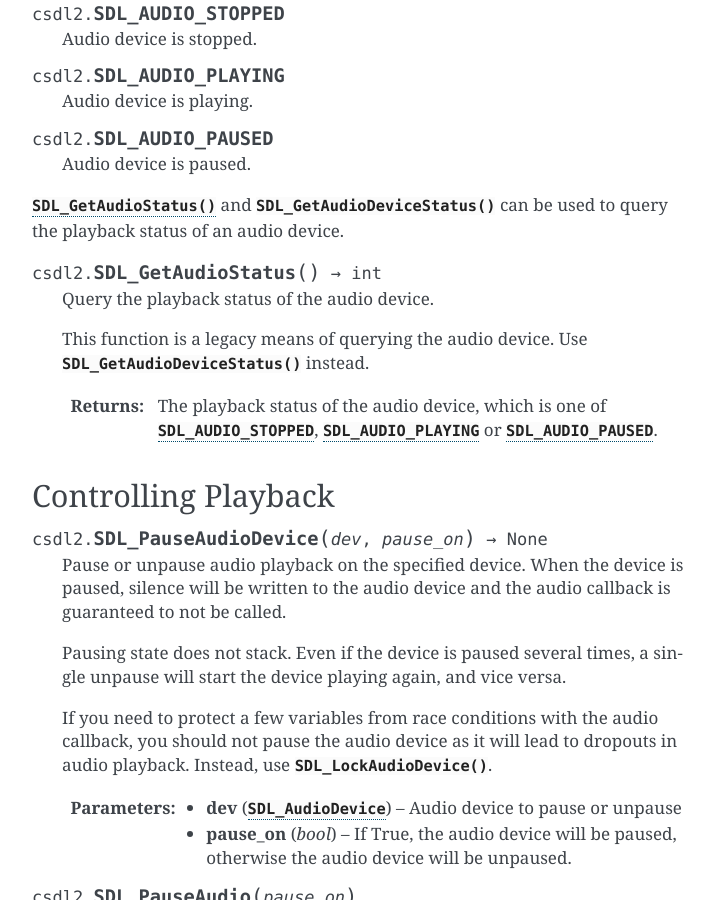
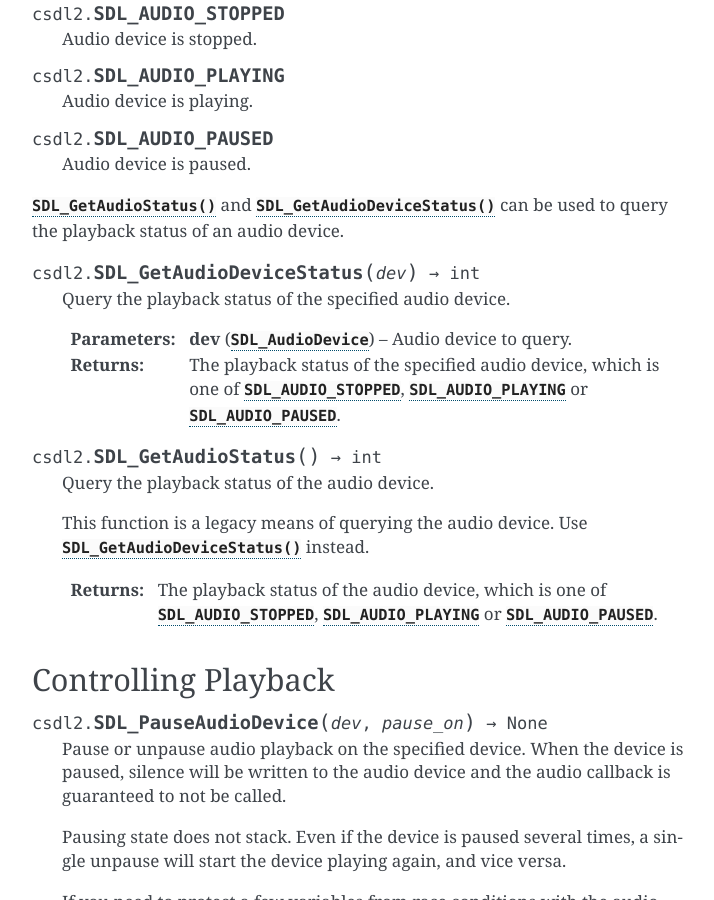
Before and after one commit to pyokagan/pycsdl2, a Sphinx documentation site: the page built from docs/api/audio.rst, in a window 1280 px wide and 900 px high, scrolled down 8879 px. Shown: the whole window, without its empty margins (388-1102 px from the left). Built offline with Sphinx 7.4.7, drawn with Linux system fonts in a browser that asks for light colours; some of the changed text lies outside the part shown.

Commit message:
audio: implement SDL_GetAudioDeviceStatus()

```diff
--- a/docs/api/audio.rst
+++ b/docs/api/audio.rst
@@ -460,6 +460,16 @@ An audio device can be in any one of these 3 states:
 :func:`SDL_GetAudioStatus` and :func:`SDL_GetAudioDeviceStatus` can be used to
 query the playback status of an audio device.
 
+.. function:: SDL_GetAudioDeviceStatus(dev) -> int
+
+   Query the playback status of the specified audio device.
+
+   :param dev: Audio device to query.
+   :type dev: :class:`SDL_AudioDevice`
+   :returns: The playback status of the specified audio device, which is one of
+             :const:`SDL_AUDIO_STOPPED`, :const:`SDL_AUDIO_PLAYING` or
+             :const:`SDL_AUDIO_PAUSED`.
+
 .. function:: SDL_GetAudioStatus() -> int
 
    Query the playback status of the audio device.
```
Also changed, not shown: 3 other files.
